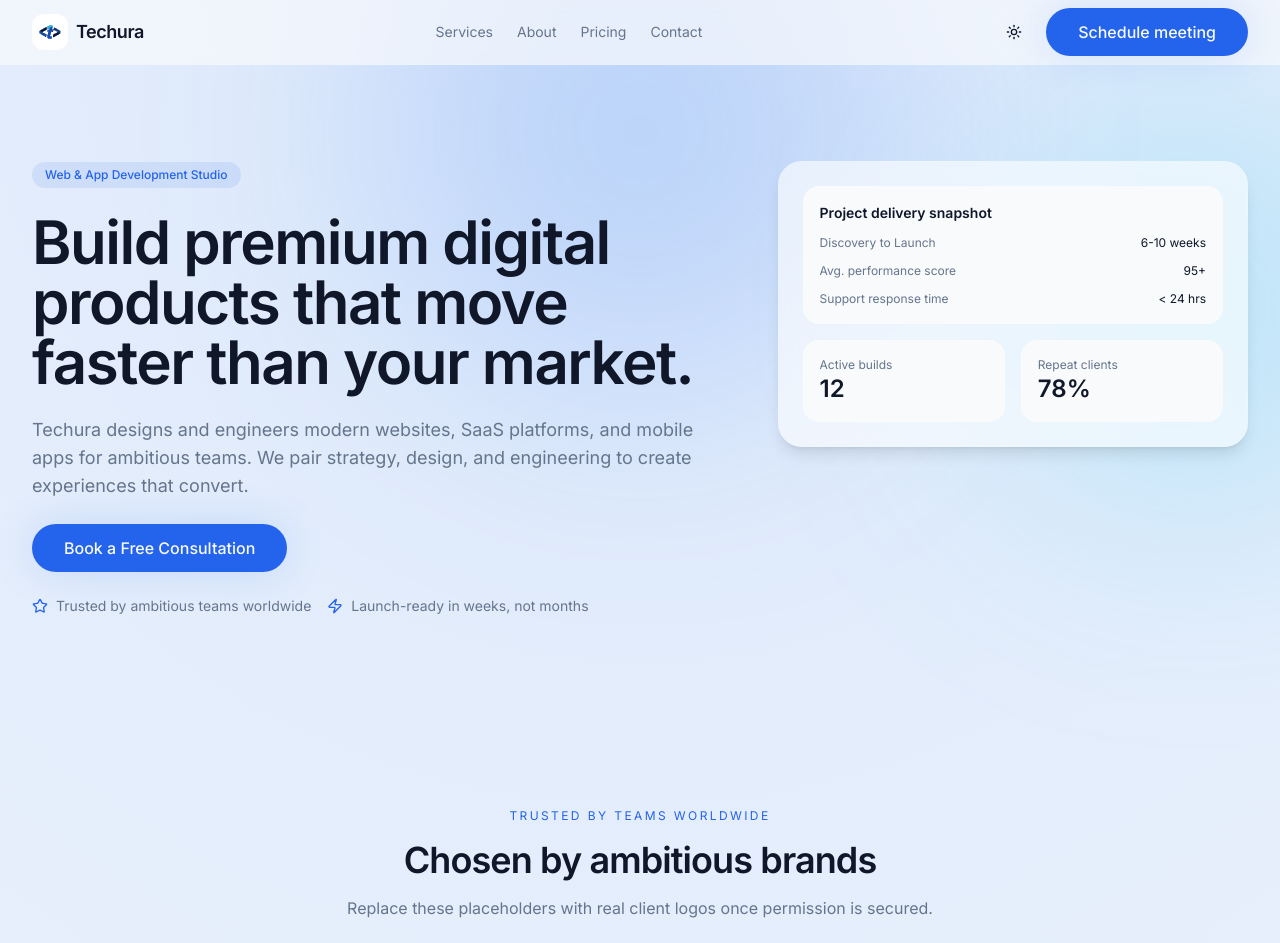
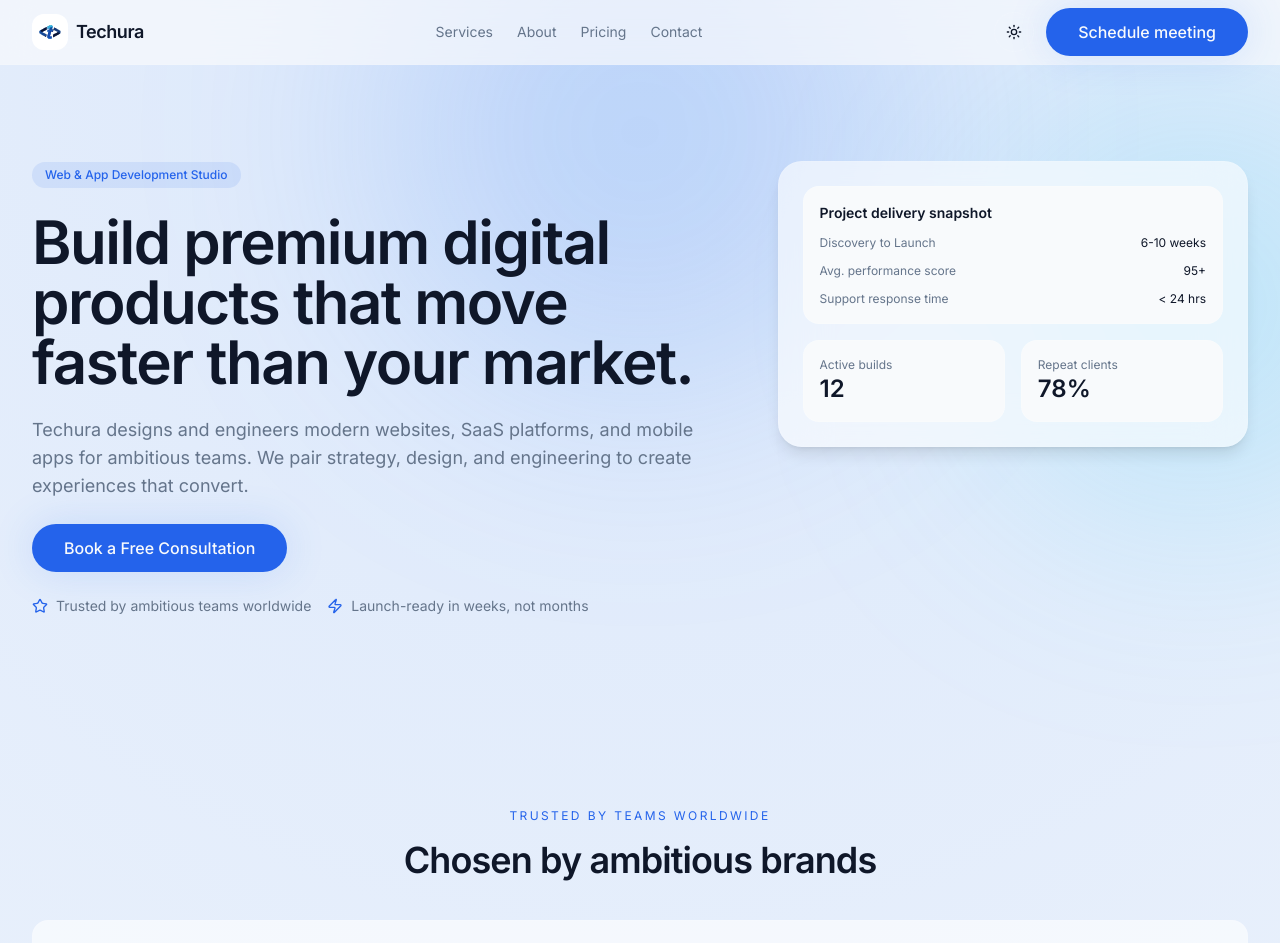
Before and after one commit to EricTweneboah/Techura-web, a Next.js app: page / in a window 1280 px wide. Shown: the top 943 px of the page. Built offline with nearby package versions, Linux system fonts and the light colour scheme.

Commit message:
removed line

```diff
--- a/app/page.tsx
+++ b/app/page.tsx
@@ -109,7 +109,6 @@ export default function HomePage() {
             <p className="text-xs uppercase tracking-[0.2em] text-primary">Trusted by teams worldwide</p>
             <h2 className="section-title">Chosen by ambitious brands</h2>
             <p className="section-subtitle mx-auto">
-              Replace these placeholders with real client logos once permission is secured.
             </p>
           </div>
         </Reveal>
```
